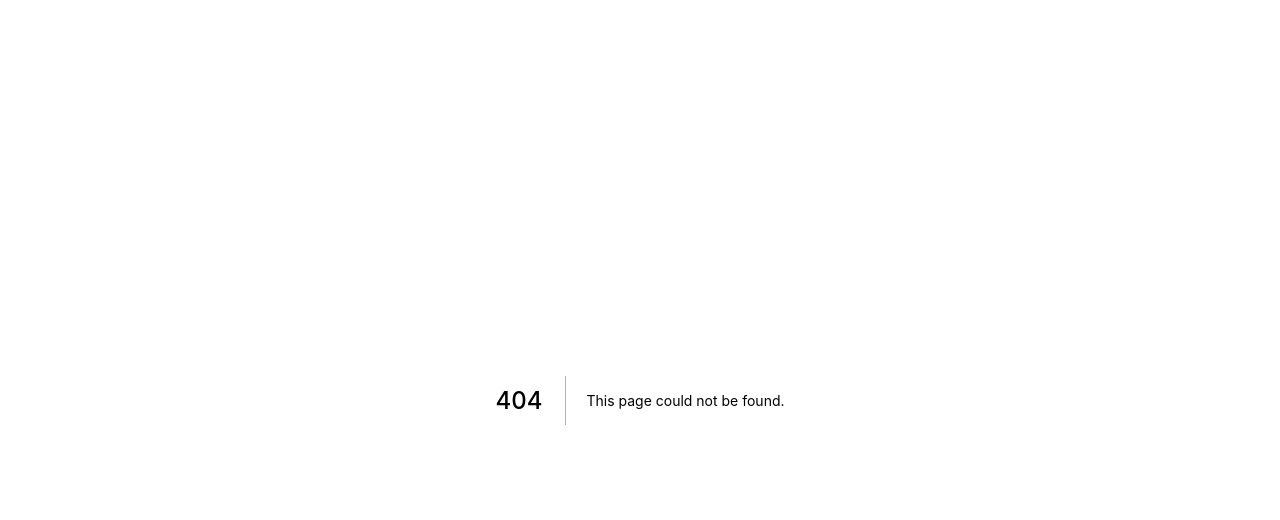
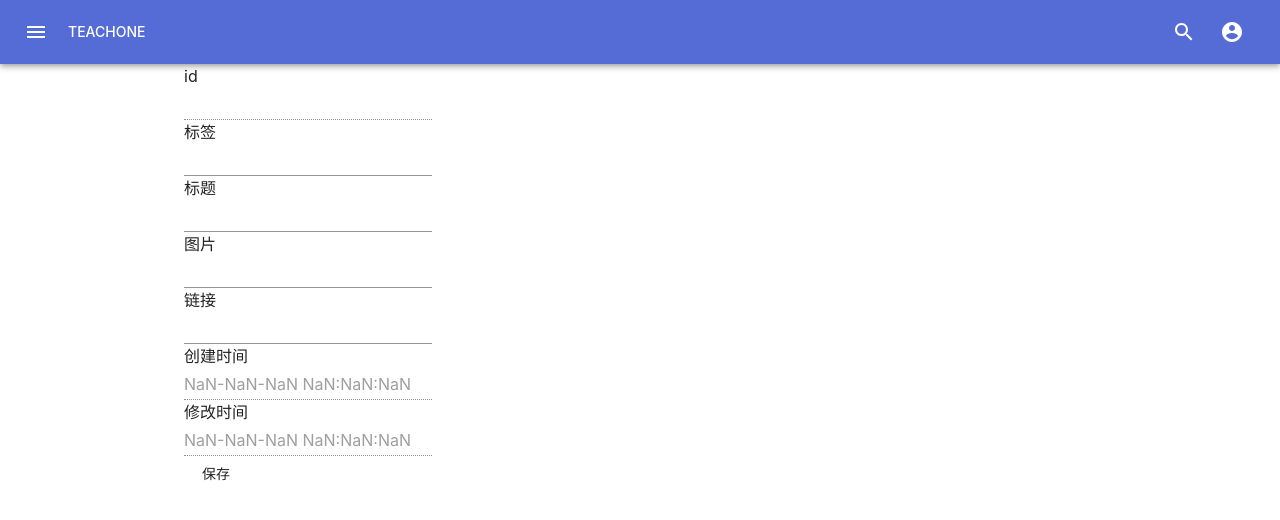
Before and after one commit to muxuhang/react-admin, a Next.js app: page /ads/1 in a window 1280 px wide. Before the commit this address had no page. Shown: the top 520 px of the page. Built offline with nearby package versions, Linux system fonts and the light colour scheme; no server answers.

Commit message:
广告页面，增删改接口

```diff
--- /dev/null
+++ b/pages/ads/[pid].js
@@ -0,0 +1,100 @@
+
+import React, { useEffect, useState } from 'react'
+import Layout from '../../components/layout';
+import { Button, Container, Grid, Input, TextField, Typography } from '@material-ui/core';
+import { useRouter } from 'next/router';
+import network from '../../utils/network';
+import utils from '../../utils/utils';
+
+const ad = () => {
+  const [details, setDetails] = useState({
+    collection: '',
+    image: '',
+    title: '',
+    url: ''
+  })
+  const router = useRouter()
+  const { pid } = router.query
+  useEffect(() => {
+    getData()
+  }, [pid])
+  const getData = async () => {
+    if (!pid || pid === 'created') return
+    network('GET', `/admin/ads/${pid}`, null, (res) => {
+      setDetails(res)
+    })
+  }
+  const changeText = (v, t) => {
+    let form = { ...details, [t]: v }
+    setDetails(form)
+  }
+  // 创建新的
+  const saveAds = async () => {
+    const form = details
+    network('POST', '/admin/ads', form, (res) => {
+      console.log();
+      if (res.success) {
+        router.back()
+      } else {
+        alert('创建失败')
+      }
+    })
+  }
+  // 修改
+  const changeAds = async () => {
+    const form = details
+    network('PATCH', `/admin/ads/${pid}`, form, (res) => {
+      if (res.success) {
+        router.back()
+      } else {
+        alert('修改失败')
+      }
+    })
+  }
+  return (
+    <Layout title=''>
+      <Container maxWidth="md">
+        {pid !== 'created' && <Grid>
+          <Typography>id</Typography>
+          <TextField value={details.id} disabled></TextField>
+        </Grid>}
+        <Grid>
+          <Typography>标签</Typography>
+          <TextField
+            onChange={(e) => changeText(e.target.value, 'collection')}
+            value={details.collection}></TextField>
+        </Grid>
+        <Grid>
+          <Typography>标题</Typography>
+          <TextField
+            onChange={(e) => changeText(e.target.value, 'title')}
+            value={details.title}></TextField>
+        </Grid>
+        <Grid>
+          <Typography>图片</Typography>
+          <img style={{ maxWidth: 400 }} src={details.image} alt=''></img>
+          <TextField
+            onChange={(e) => changeText(e.target.value, 'image')}
+            value={details.image}></TextField>
+        </Grid>
+        <Grid>
+          <Typography>链接</Typography>
+          <TextField
+            onChange={(e) => changeText(e.target.value, 'url')}
+            value={details.url}></TextField>
+        </Grid>
+        {pid !== 'created' && <Grid>
+          <Typography>创建时间</Typography>
+          <TextField value={utils.timeformat(details.created)} disabled></TextField>
+        </Grid>}
+        {pid !== 'created' && <Grid>
+          <Typography>修改时间</Typography>
+          <TextField value={utils.timeformat(details.updated ? details.updated : details.created)} disabled></TextField>
+        </Grid>}
+        <Button onClick={!details.id ? saveAds : changeAds}>保存</Button>
+      </Container>
+    </Layout>
+  )
+}
+
+export default ad
--- a/pages/index.js
+++ b/pages/index.js
@@ -16,6 +16,7 @@ const Home = () => {
     { name: '商品列表', path: '/products' },
     { name: '广告', path: '/ads' },
     { name: '简单页面', path: '/flatpages' },
+    { name: '媒体附件', path: '/attachments' },
   ]
 
   return (
--- a/theme.js
+++ b/theme.js
@@ -4,13 +4,13 @@ import { red } from '@material-ui/core/colors';
 // Create a theme instance.
 const theme = createMuiTheme({
   typography: {
-    htmlFontSize: 14,
+    // htmlFontSize: 14,
     fontSize: 14,
     fontFamily: "-apple-system, BlinkMacSystemFont, 'Segoe UI', Roboto, 'Helvetica Neue', Arial",
     h1: {
       fontSize: '2rem',
       fontWeight: '500',
-      lineHeight:'4rem'
+      lineHeight: '4rem'
     },
     h2: {
       fontSize: '1.5rem',
@@ -31,7 +31,7 @@ const theme = createMuiTheme({
     h6: {
       fontSize: '.75rem',
       fontWeight: '300'
-    },
+    }
   },
   palette: {
     primary: {
--- a/utils/utils.js
+++ b/utils/utils.js
@@ -1,9 +1,17 @@
-const timeformat = (date) => {
+const timeformat = (date, symbol = '-') => {
   let time = new Date(date)
   const year = time.getFullYear()
   const month = time.getMonth() + 1
   const day = time.getDate()
-  console.log('time', year, month, day);
+  const hours = time.getHours()
+  const minutes = time.getMinutes()
+  const seconds = time.getSeconds()
+  return year + symbol +
+    month + symbol +
+    day + ' ' +
+    hours + ':' +
+    minutes + ':' +
+    seconds
 }
 
 
```
Also changed, not shown: pages/ads/index.js (+122 -12 lines), pages/attachments/index.js (added, +22 -0 lines).
